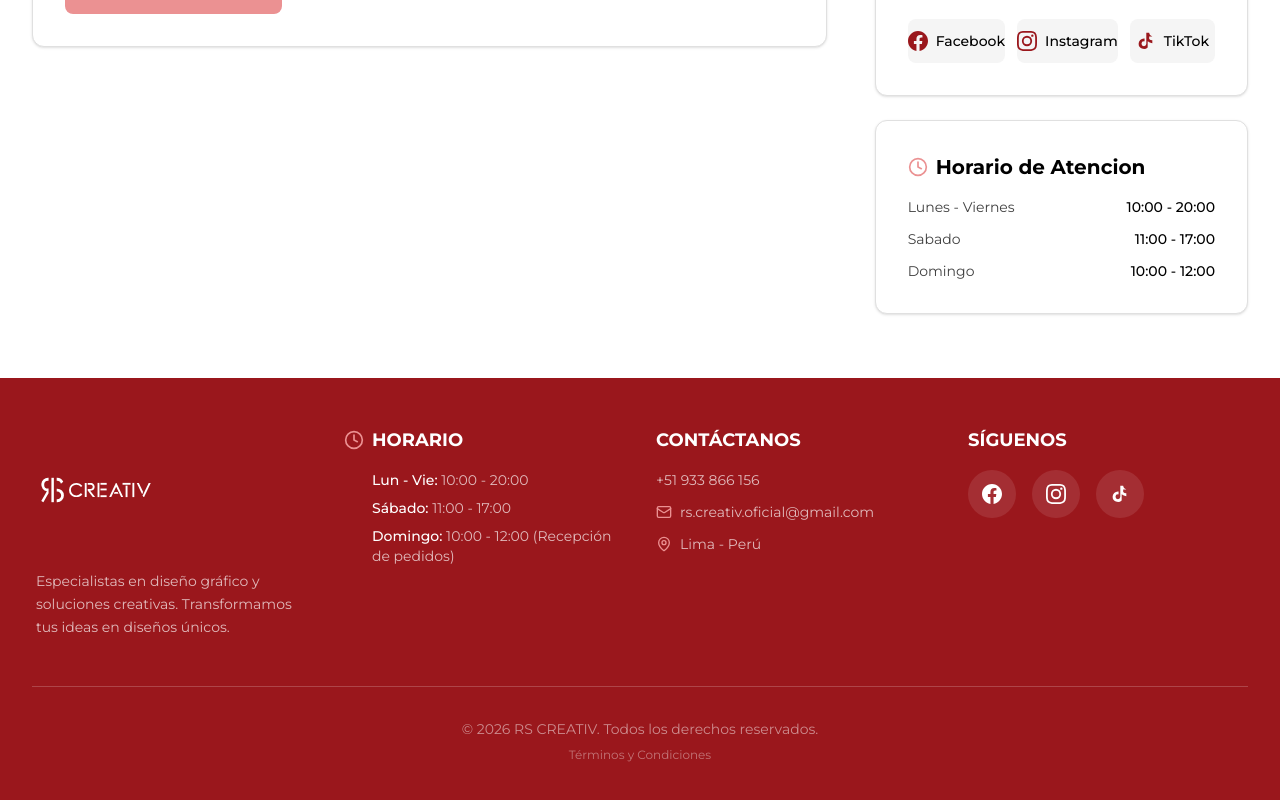
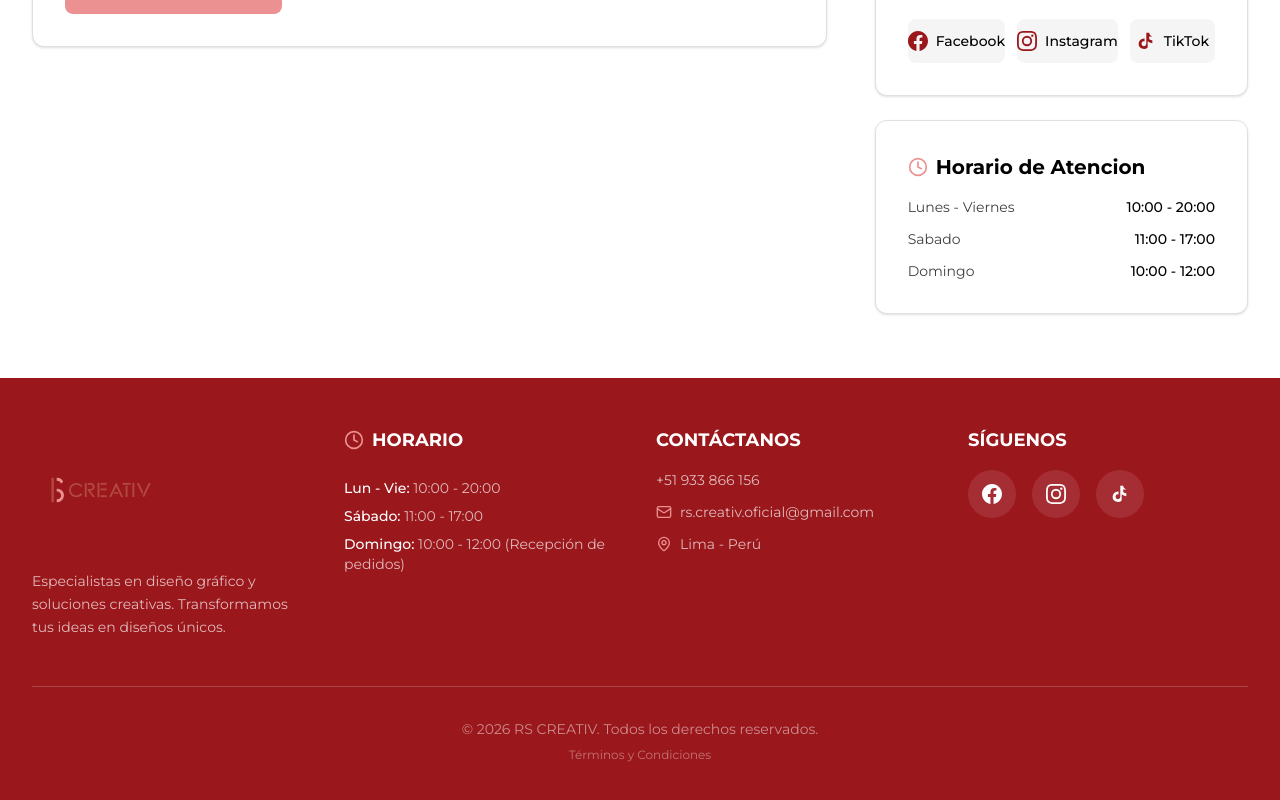
Before and after one commit to SonOfGodLoli/rscreativ, a React (Vite) app: page /#/contacto in a window 1280 px wide. Shown: the part 1004-1804 px from the top of the page. Built offline with nearby package versions, Linux system fonts and the light colour scheme.

Commit message:
fix: logo siempre colores originales, footer alineacion

```diff
--- a/src/components/layout/Footer.tsx
+++ b/src/components/layout/Footer.tsx
@@ -61,9 +61,9 @@ export default function Footer() {
           {/* Logo y descripción */}
           <motion.div variants={itemVariants}>
             <Link to="/" className="flex items-center gap-2 mb-4">
-              <img src={`${import.meta.env.BASE_URL}rs-logo.svg`} alt="RS Creativ" className="h-32 w-auto object-contain brightness-0 invert" />
+              <img src={`${import.meta.env.BASE_URL}rs-logo.svg`} alt="RS Creativ" className="h-32 w-auto object-contain" />
             </Link>
-            <p className="text-white/70 text-sm leading-relaxed ml-1">
+            <p className="text-white/70 text-sm leading-relaxed mt-2">
               Especialistas en diseño gráfico y soluciones creativas.
               Transformamos tus ideas en diseños únicos.
             </p>
@@ -71,11 +71,11 @@ export default function Footer() {
 
           {/* Horarios */}
           <motion.div variants={itemVariants}>
-            <h3 className="text-white font-heading font-bold text-lg mb-4 flex items-center gap-2">
+            <h3 className="text-white font-heading font-bold text-lg mb-6 flex items-center gap-2">
               <Clock className="w-5 h-5 text-accent" />
               HORARIO
             </h3>
-            <ul className="space-y-2 pl-7">
+            <ul className="space-y-2">
               {schedule.map((item, index) => (
                 <li key={index} className="text-white/70 text-sm">
                   <span className="text-white font-medium">{item.day}:</span>{' '}
--- a/src/components/layout/Navbar.tsx
+++ b/src/components/layout/Navbar.tsx
@@ -55,7 +55,7 @@ export default function Navbar() {
             <img
               src={`${import.meta.env.BASE_URL}rs-logo.svg`}
               alt="RS Creativ"
-              className={`h-40 w-auto object-contain transition-all duration-300 ${isScrolled ? 'brightness-0 group-hover:brightness-100' : 'brightness-0 invert group-hover:invert-0 group-hover:brightness-100'}`}
+              className="h-40 w-auto object-contain"
             />
           </Link>
 
```
